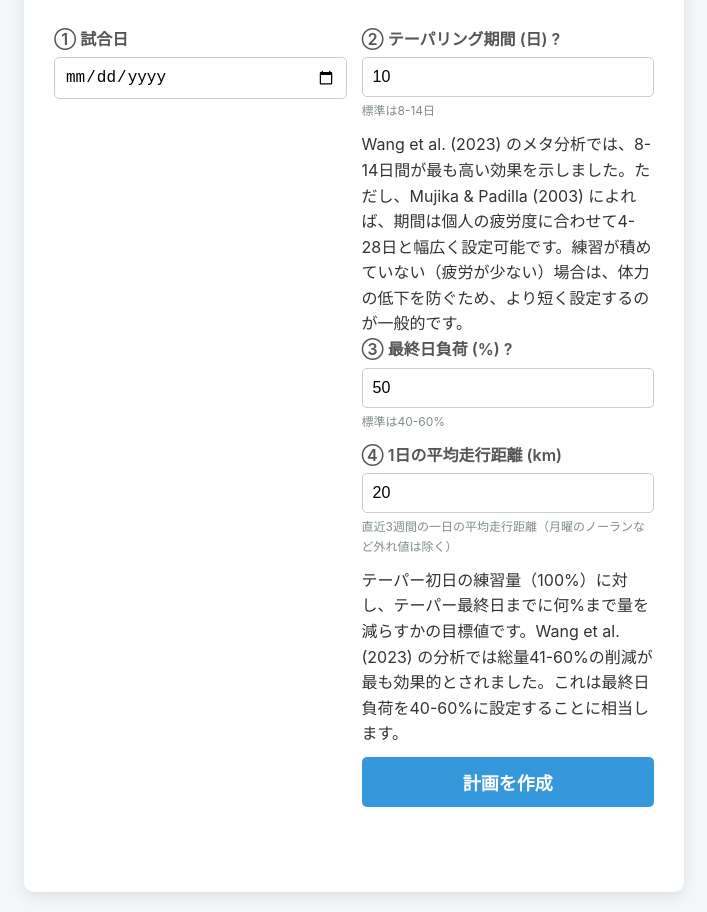
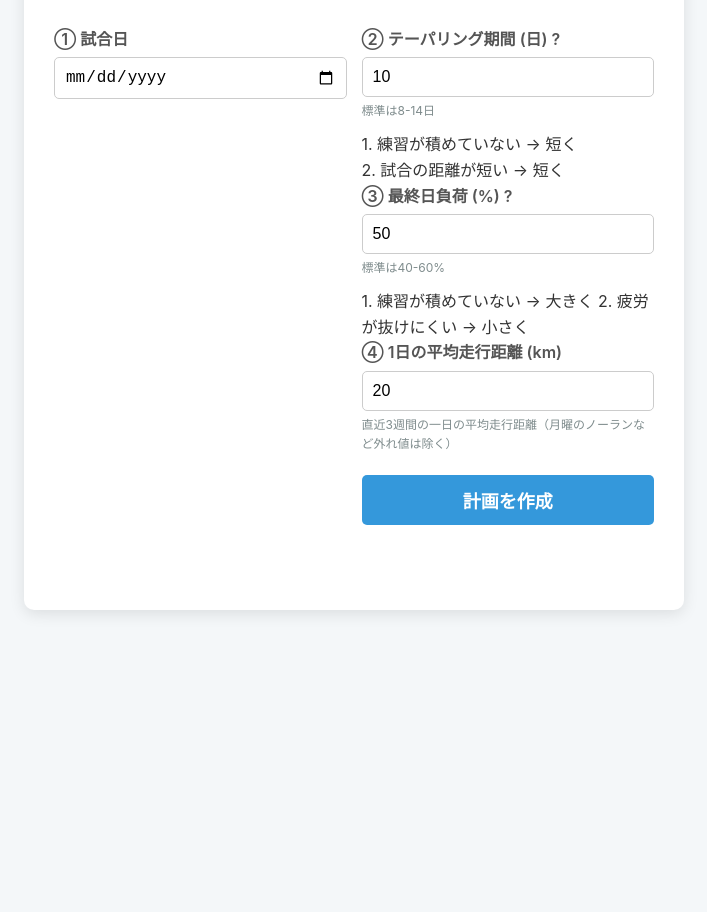
Before and after one commit to chinchiku/tapering_calculator_waseda, a plain HTML site: page index.html in a window 1280 px wide. Shown: the part 385-1297 px from the top of the page, without its empty margins (286-993 px from the left). After the commit the page ends 1015 px from the top, so only its background shows below. Drawn offline with Linux system fonts and the light colour scheme; a web font is replaced by a local one.

Commit message:
index.html

```diff
--- a/index.html
+++ b/index.html
@@ -197,21 +197,23 @@
                 <input type="number" id="taperDuration" value="10" min="1">
                 <p class="input-note">標準は8-14日</p>
                 <div id="help-duration" class="help-popup">
-                    Wang et al. (2023) のメタ分析では、8-14日間が最も高い効果を示しました。ただし、Mujika & Padilla (2003) によれば、期間は個人の疲労度に合わせて4-28日と幅広く設定可能です。練習が積めていない（疲労が少ない）場合は、体力の低下を防ぐため、より短く設定するのが一般的です。
-            </div>
+                    1. 練習が積めていない → 短く<br>
+                    2. 試合の距離が短い → 短く
+                </div>
             <div class="input-group">
                 <label for="finalLoad">③ 最終日負荷 (%)
                     <span class="help-icon" data-target="help-load">?</span>
                 </label>
                 <input type="number" id="finalLoad" value="50" min="1" max="99">
                 <p class="input-note">標準は40-60%</p>
+                <div id="help-load" class="help-popup">
+                    1. 練習が積めていない → 大きく
+                    2. 疲労が抜けにくい → 小さく
             </div>
             <div class="input-group">
                 <label for="initialDistance">④ 1日の平均走行距離 (km)</label>
                 <input type="number" id="initialDistance" value="20" min="1">
                 <p class="input-note">直近3週間の一日の平均走行距離（月曜のノーランなど外れ値は除く）</p>
-                <div id="help-load" class="help-popup">
-                    テーパー初日の練習量（100%）に対し、テーパー最終日までに何%まで量を減らすかの目標値です。Wang et al. (2023) の分析では総量41-60%の削減が最も効果的とされました。これは最終日負荷を40-60%に設定することに相当します。
             </div>
         </div>
 
```
